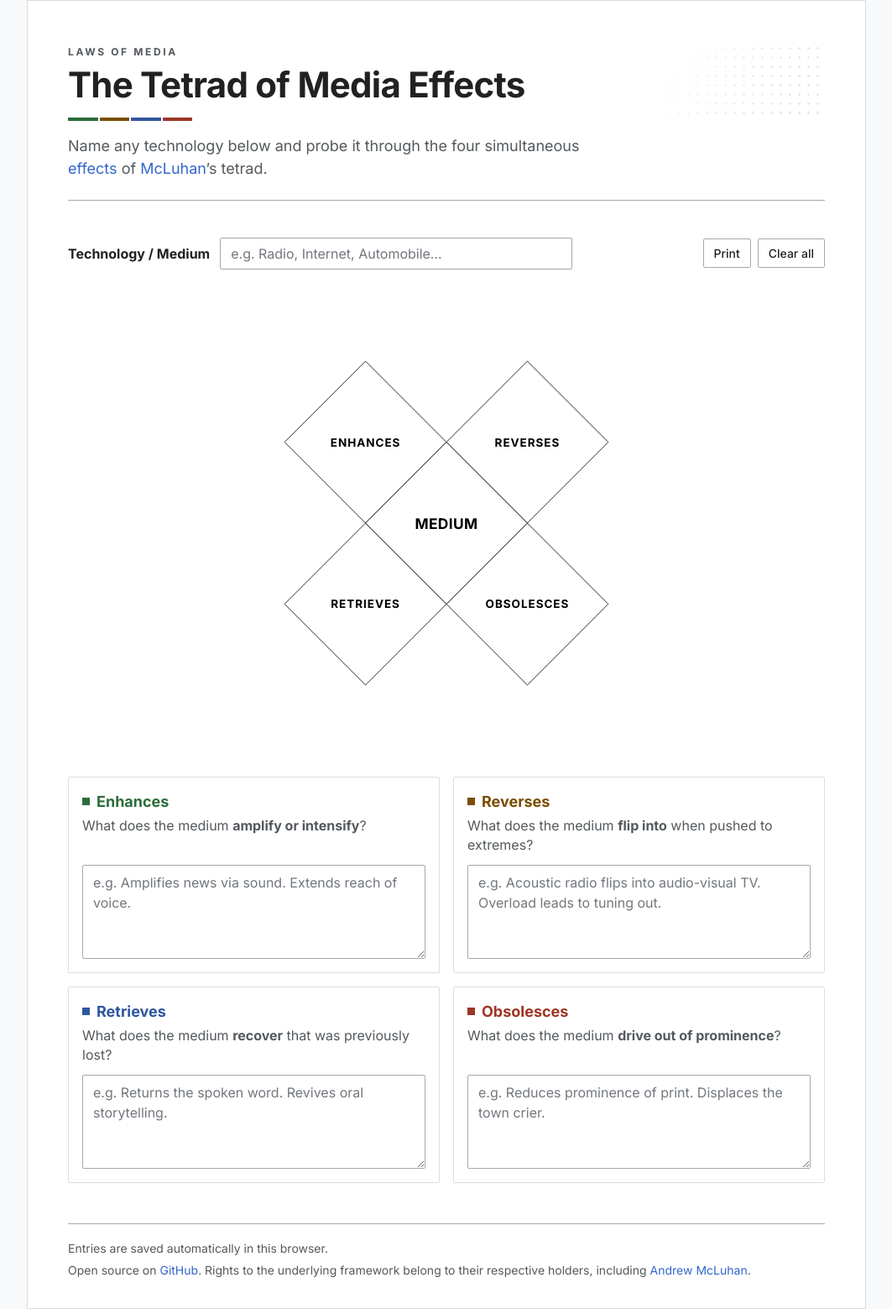
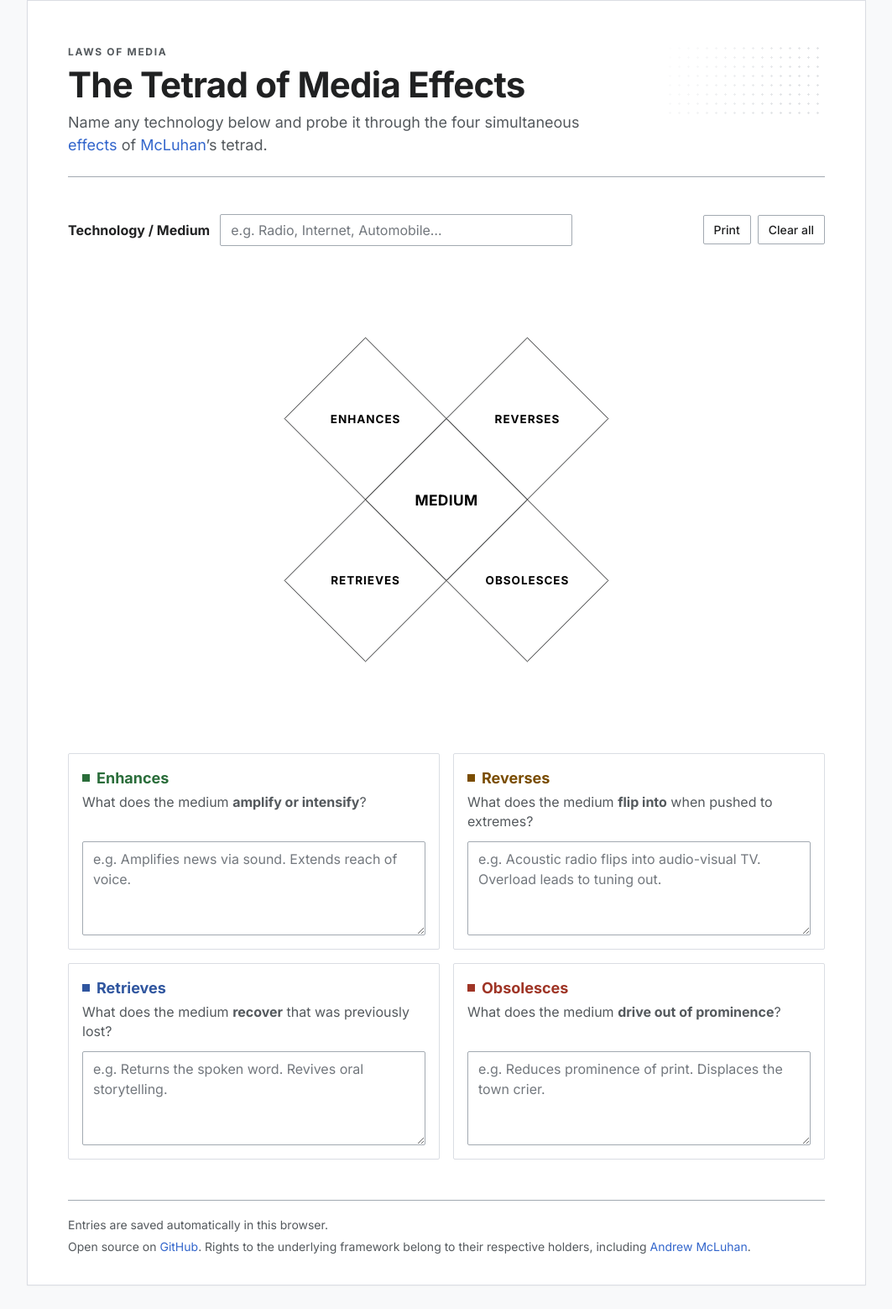
Before and after one commit to steimo/tetrad, a Jekyll site: the page built from index.md, in a window 1280 px wide. Shown: the whole page at 84% size, without its empty margins (108-1171 px from the left). Built offline with Jekyll 4.4.1, drawn with Linux system fonts in a browser that asks for light colours; after the commit the page ends 1531 px from its top, so only the background shows below that.

Commit message:
Remove masthead bar

```diff
--- a/_includes/masthead.html
+++ b/_includes/masthead.html
@@ -2,12 +2,6 @@
   <div class="masthead__halftone" aria-hidden="true"></div>
   <div class="masthead__eyebrow">Laws of Media</div>
   <h1 class="masthead__title">The Tetrad of Media Effects</h1>
-  <div class="masthead__bar" aria-hidden="true">
-    <span class="masthead__bar-segment masthead__bar-segment--enhance"></span>
-    <span class="masthead__bar-segment masthead__bar-segment--reverse"></span>
-    <span class="masthead__bar-segment masthead__bar-segment--retrieve"></span>
-    <span class="masthead__bar-segment masthead__bar-segment--obsolesce"></span>
-  </div>
   <p class="masthead__lede">
     Name any technology below and probe it through the four simultaneous
     <a href="https://en.wikipedia.org/wiki/Tetrad_of_media_effects">effects</a> of
--- a/assets/css/main.css
+++ b/assets/css/main.css
@@ -108,7 +108,7 @@ body {
   position: relative;
   font-size: 0.75rem;
   font-weight: var(--font-weight-bold);
-  letter-spacing: 0.22em;
+  letter-spacing: 0.14em;
   text-transform: uppercase;
   color: var(--color-subtle);
 }
@@ -123,38 +123,10 @@ body {
   color: var(--color-base);
 }
 
-.masthead__bar {
-  display: flex;
-  gap: 2px;
-  width: 148px;
-  margin: var(--spacing-100) 0 0;
-}
-
-.masthead__bar-segment {
-  height: 4px;
-  flex: 1;
-}
-
-.masthead__bar-segment--enhance {
-  background-color: var(--color-enhance);
-}
-
-.masthead__bar-segment--reverse {
-  background-color: var(--color-reverse);
-}
-
-.masthead__bar-segment--retrieve {
-  background-color: var(--color-retrieve);
-}
-
-.masthead__bar-segment--obsolesce {
-  background-color: var(--color-obsolesce);
-}
-
 .masthead__lede {
   position: relative;
   max-width: 660px;
-  margin: var(--spacing-100) 0 0;
+  margin: var(--spacing-50) 0 0;
   font-size: 1.125rem;
   line-height: 1.5;
   color: var(--color-subtle);
```
